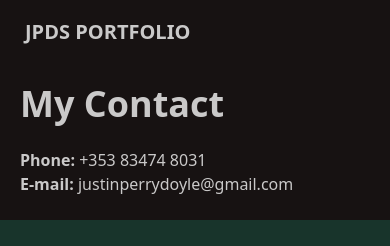
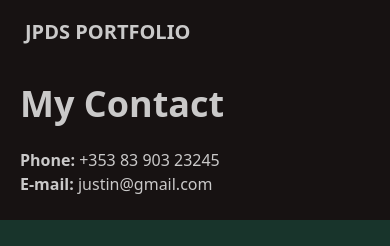
Before and after one commit to xJustinJPD/jpd-portfolio, a React (Create React App) app: page /contact in a window 390 px wide. Shown: the top 246 px of the page. Built offline with nearby package versions, Linux system fonts and the light colour scheme.

Commit message:
changed phone number and email for privacy

```diff
--- a/src/pages/Contact.js
+++ b/src/pages/Contact.js
@@ -5,8 +5,8 @@ const Contact = () => {
         <div>
         <h3 className="text-4xl font-bold">My Contact</h3>
         <br/>
-            <p><b>Phone:</b> +353 83474 8031</p>
-            <p><b>E-mail:</b> justinperrydoyle@gmail.com</p>
+            <p><b>Phone:</b> +353 83 903 23245</p>
+            <p><b>E-mail:</b> justin@gmail.com</p>
             <br/>
         </div>
         </div>
```
